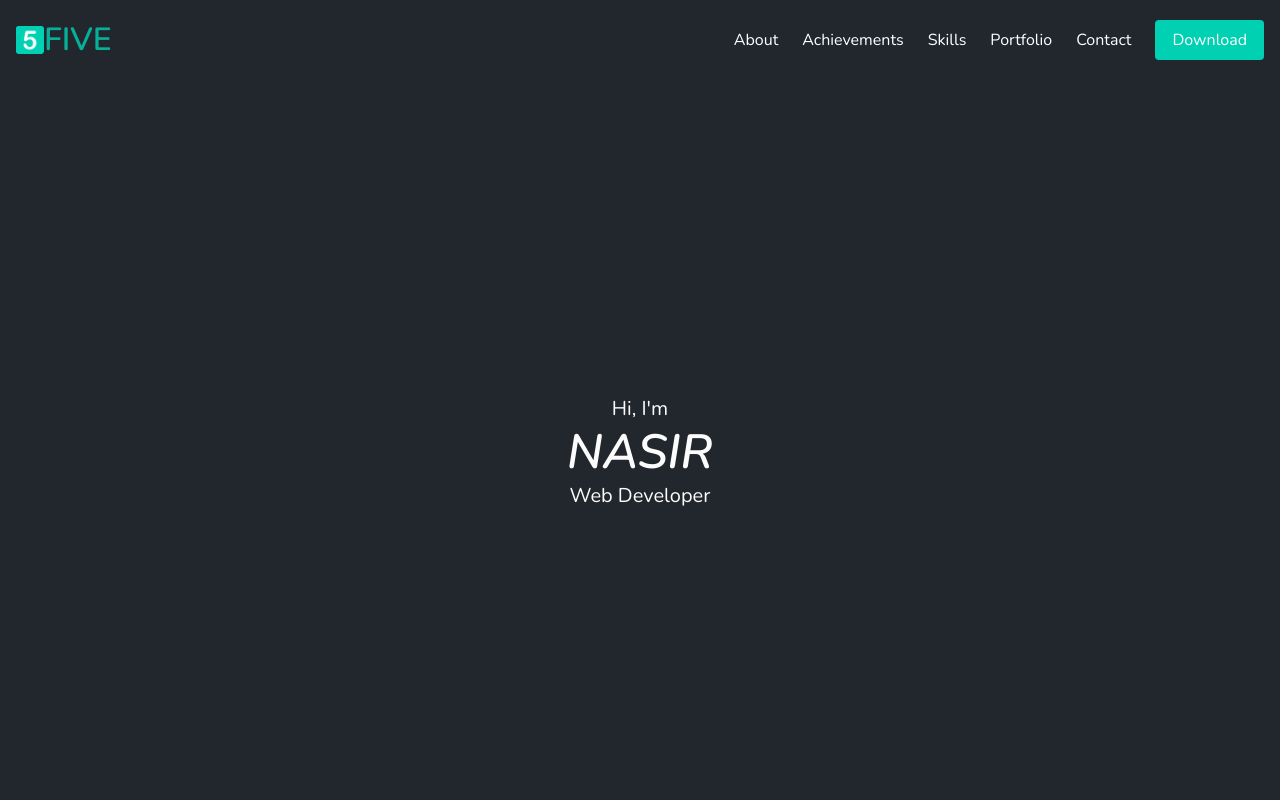
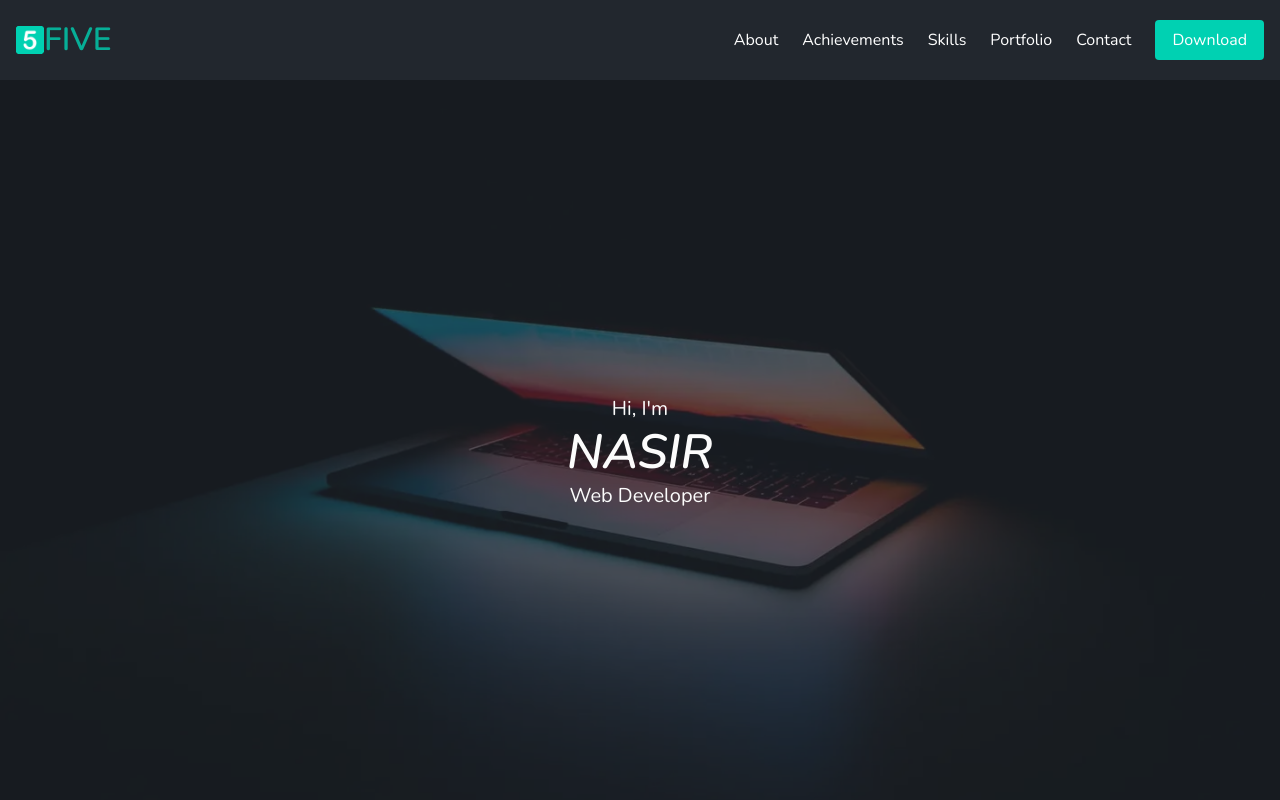
Before and after one commit to heksagonnet/five, a plain HTML site: page index.html in a window 1280 px wide. Shown: the top 800 px of the page. Drawn offline with nearby package versions, Linux system fonts and the light colour scheme; the site is published under a folder, as on GitHub Pages, so addresses that start at the root find nothing; no server answers; some icons are missing.

Commit message:
Scss source reference

```diff
--- a/style.scss
+++ b/style.scss
@@ -74,7 +74,7 @@ html {
   left: 0;
   bottom: 0;
   height: 100%;
-  background-image: url('/cover.webp');
+  background-image: url('cover.webp');
   background-position: center;
   background-repeat: no-repeat;
   background-size: cover;
```
Also changed, not shown: favicon.svg (deleted), style.css, 1 other file.
